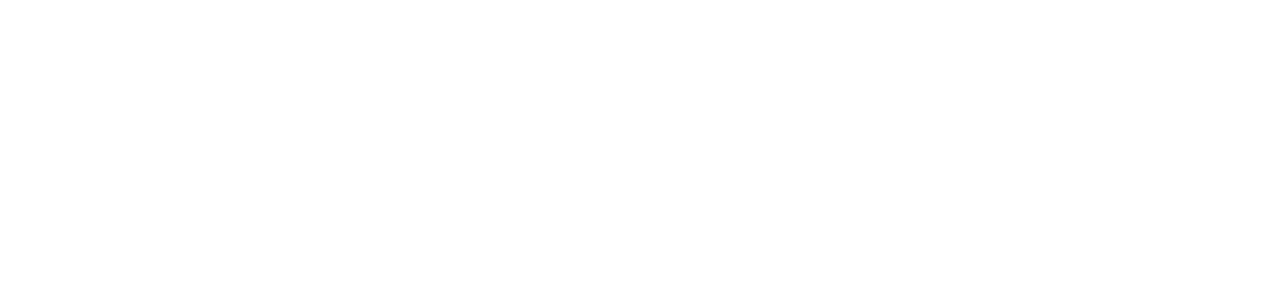
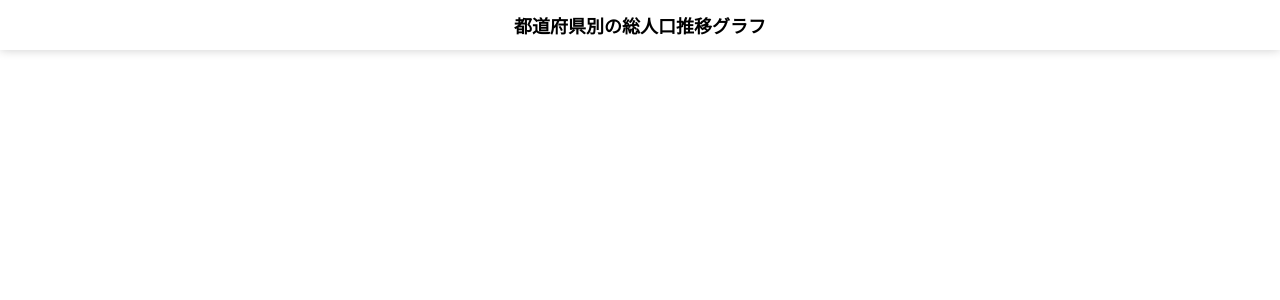
Before and after one commit to nk0905/total_population_transitive_by_prefectures, a React (Create React App) app: page / in a window 1280 px wide. Shown: the top 300 px of the page. Built offline with nearby package versions, Linux system fonts and the light colour scheme.

Commit message:
apiフォルダ・axiosのインスタンス作成、ヘッダー作成

```diff
--- a/public/index.html
+++ b/public/index.html
@@ -5,39 +5,13 @@
     <link rel="icon" href="%PUBLIC_URL%/favicon.ico" />
     <meta name="viewport" content="width=device-width, initial-scale=1" />
     <meta name="theme-color" content="#000000" />
-    <meta
-      name="description"
-      content="Web site created using create-react-app"
-    />
+    <meta name="description" content="Web site created using create-react-app" />
     <link rel="apple-touch-icon" href="%PUBLIC_URL%/logo192.png" />
-    <!--
-      manifest.json provides metadata used when your web app is installed on a
-      user's mobile device or desktop. See https://developers.google.com/web/fundamentals/web-app-manifest/
-    -->
     <link rel="manifest" href="%PUBLIC_URL%/manifest.json" />
-    <!--
-      Notice the use of %PUBLIC_URL% in the tags above.
-      It will be replaced with the URL of the `public` folder during the build.
-      Only files inside the `public` folder can be referenced from the HTML.
-
-      Unlike "/favicon.ico" or "favicon.ico", "%PUBLIC_URL%/favicon.ico" will
-      work correctly both with client-side routing and a non-root public URL.
-      Learn how to configure a non-root public URL by running `npm run build`.
-    -->
-    <title>React App</title>
+    <title>都道府県別の総人口推移グラフ</title>
   </head>
   <body>
     <noscript>You need to enable JavaScript to run this app.</noscript>
     <div id="root"></div>
-    <!--
-      This HTML file is a template.
-      If you open it directly in the browser, you will see an empty page.
-
-      You can add webfonts, meta tags, or analytics to this file.
-      The build step will place the bundled scripts into the <body> tag.
-
-      To begin the development, run `npm start` or `yarn start`.
-      To create a production bundle, use `npm run build` or `yarn build`.
-    -->
   </body>
 </html>
--- a/src/components/molecules/Header/Header.molecules.scss
+++ b/src/components/molecules/Header/Header.molecules.scss
@@ -0,0 +1,9 @@
+.header {
+  height: 50px;
+  display: flex;
+  align-items: center;
+  justify-content: center;
+  font-size: 18px;
+  font-weight: bold;
+  box-shadow: 0px 0px 10px 0px rgba(0, 0, 0, 0.2);
+}
--- a/src/components/molecules/Header/Header.molecules.tsx
+++ b/src/components/molecules/Header/Header.molecules.tsx
@@ -1,7 +1,12 @@
 import React from 'react';
+import './Header.molecules.scss';
 
-const Header: React.FC = () => {
-  return <></>;
+export interface HeaderPropsType {
+  title: string;
+}
+
+const Header: React.FC<HeaderPropsType> = ({ title }) => {
+  return <header className="header">{title}</header>;
 };
 
 export default Header;
--- a/src/components/templates/PoplationTransition/PoplationTransition.template.tsx
+++ b/src/components/templates/PoplationTransition/PoplationTransition.template.tsx
@@ -1,7 +1,14 @@
 import React from 'react';
+import Header, { HeaderPropsType } from '../../molecules/Header/Header.molecules';
 
-const PoplationTransitionTemplate: React.FC = () => {
-  return <></>;
+export interface PoplationTransitionTemplatePropsType {
+  headerProps: HeaderPropsType;
+}
+
+const PoplationTransitionTemplate: React.FC<PoplationTransitionTemplatePropsType> = ({
+  headerProps,
+}) => {
+  return <Header {...headerProps} />;
 };
 
 export default PoplationTransitionTemplate;
--- a/src/pages/PoplationTransition.tsx
+++ b/src/pages/PoplationTransition.tsx
@@ -1,7 +1,15 @@
 import React from 'react';
+import PoplationTransitionTemplate, {
+  PoplationTransitionTemplatePropsType,
+} from '../components/templates/PoplationTransition/PoplationTransition.template';
 
 const PoplationTransition: React.FC = () => {
-  return <></>;
+  const props: PoplationTransitionTemplatePropsType = {
+    headerProps: {
+      title: '都道府県別の総人口推移グラフ',
+    },
+  };
+  return <PoplationTransitionTemplate {...props} />;
 };
 
 export default PoplationTransition;
```
Also changed, not shown: src/api/resas.api.ts (added, +10 -0 lines).
